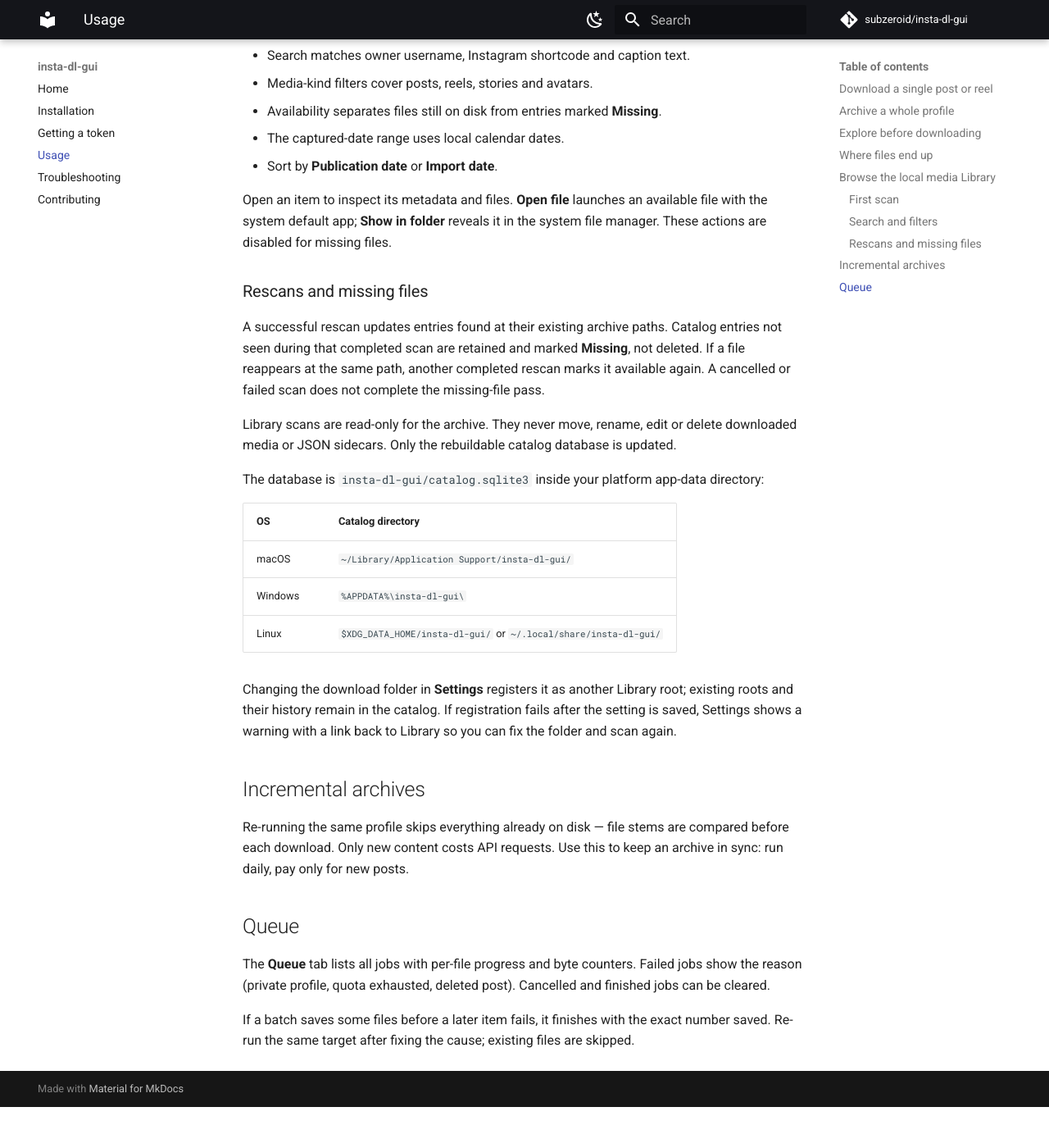
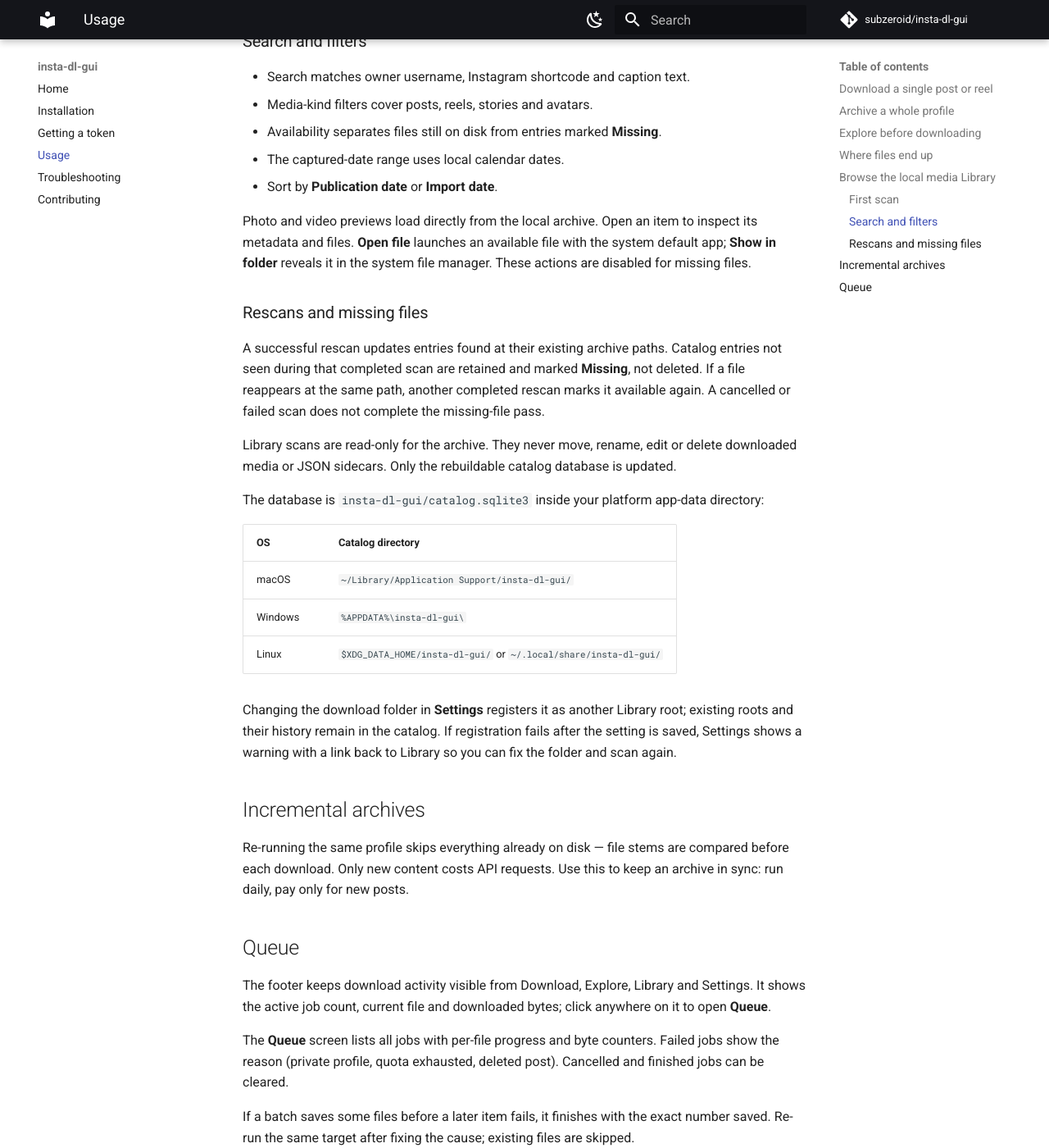
Before and after one commit to subzeroid/insta-dl-gui, an MkDocs documentation site: the page built from docs/usage.md, in a window 1280 px wide and 1400 px high, scrolled down 2190 px. Shown: the whole window at 82% size. Built offline with MkDocs 1.6.1 and Material for MkDocs 9.7.7, drawn with Linux system fonts in a browser that asks for light colours; comment, search, counter and statistics services are not loaded; before the commit the page ends 3540 px from its top, so only the background shows below that; some of the changed text lies outside the part shown.

````diff
--- a/docs/usage.md
+++ b/docs/usage.md
@@ -9,7 +9,7 @@ https://www.instagram.com/p/DXZlTiKEpxw/
 https://www.instagram.com/reel/DXZlTiKEpxw/
 ```
 
-All media of the post (including carousels) downloads immediately with live progress. Cancel anytime from the job card.
+All media of the post (including carousels) downloads immediately. Live progress stays visible in the footer; click it to open **Queue** and cancel a job.
 
 ## Archive a whole profile
 
@@ -25,7 +25,7 @@ All media of the post (including carousels) downloads immediately with live prog
 | **Avatar** | HD profile picture | `<dest>/<username>/avatar_<pk>.<ext>` |
 | **Max** | cap on posts considered (empty = all) | — |
 
-3. Press **Download**. Progress appears live; switch to the **Queue** tab for all jobs.
+3. Press **Download**. Progress appears in the global footer; click it to open **Queue** for every active and completed job.
 
 For a private profile, only **Avatar** is available. Posts, reels, stories and highlights remain hidden because the public API cannot access them.
 
@@ -76,7 +76,7 @@ Downloads completed by the app are cataloged automatically. The initial scan is
 - The captured-date range uses local calendar dates.
 - Sort by **Publication date** or **Import date**.
 
-Open an item to inspect its metadata and files. **Open file** launches an available file with the system default app; **Show in folder** reveals it in the system file manager. These actions are disabled for missing files.
+Photo and video previews load directly from the local archive. Open an item to inspect its metadata and files. **Open file** launches an available file with the system default app; **Show in folder** reveals it in the system file manager. These actions are disabled for missing files.
 
 ### Rescans and missing files
 
@@ -100,6 +100,8 @@ Re-running the same profile skips everything already on disk — file stems are
 
 ## Queue
 
-The **Queue** tab lists all jobs with per-file progress and byte counters. Failed jobs show the reason (private profile, quota exhausted, deleted post). Cancelled and finished jobs can be cleared.
+The footer keeps download activity visible from Download, Explore, Library and Settings. It shows the active job count, current file and downloaded bytes; click anywhere on it to open **Queue**.
+
+The **Queue** screen lists all jobs with per-file progress and byte counters. Failed jobs show the reason (private profile, quota exhausted, deleted post). Cancelled and finished jobs can be cleared.
 
 If a batch saves some files before a later item fails, it finishes with the exact number saved. Re-run the same target after fixing the cause; existing files are skipped.
--- a/package.json
+++ b/package.json
@@ -1,7 +1,7 @@
 {
   "name": "insta-dl-gui",
   "private": true,
-  "version": "0.2.0",
+  "version": "0.3.0",
   "type": "module",
   "scripts": {
     "dev": "vite",
````
Also changed, not shown: CHANGELOG.md (+16 -0 lines), docs/token.md (+5 -2 lines), 4 other files.
